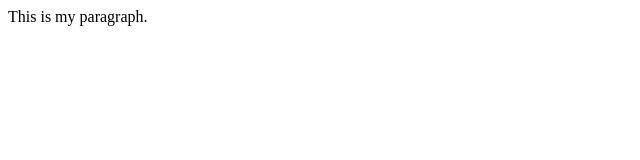
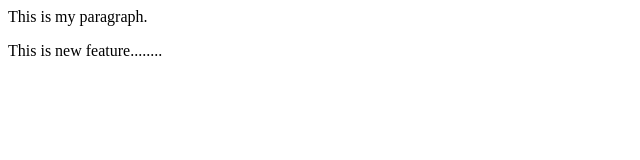
Before and after one commit to Dushyant8810kr/My-New_repo, a plain HTML site: page index.html in a window 1280 px wide. Shown: the whole page, without its empty margins (0-640 px from the left). Drawn offline with Linux system fonts and the light colour scheme.

Commit message:
ADD new change in file.

```diff
--- a/index.html
+++ b/index.html
@@ -1 +1,2 @@
 <p>This is my paragraph.</p>
+<p>This is new feature........</p>
```
